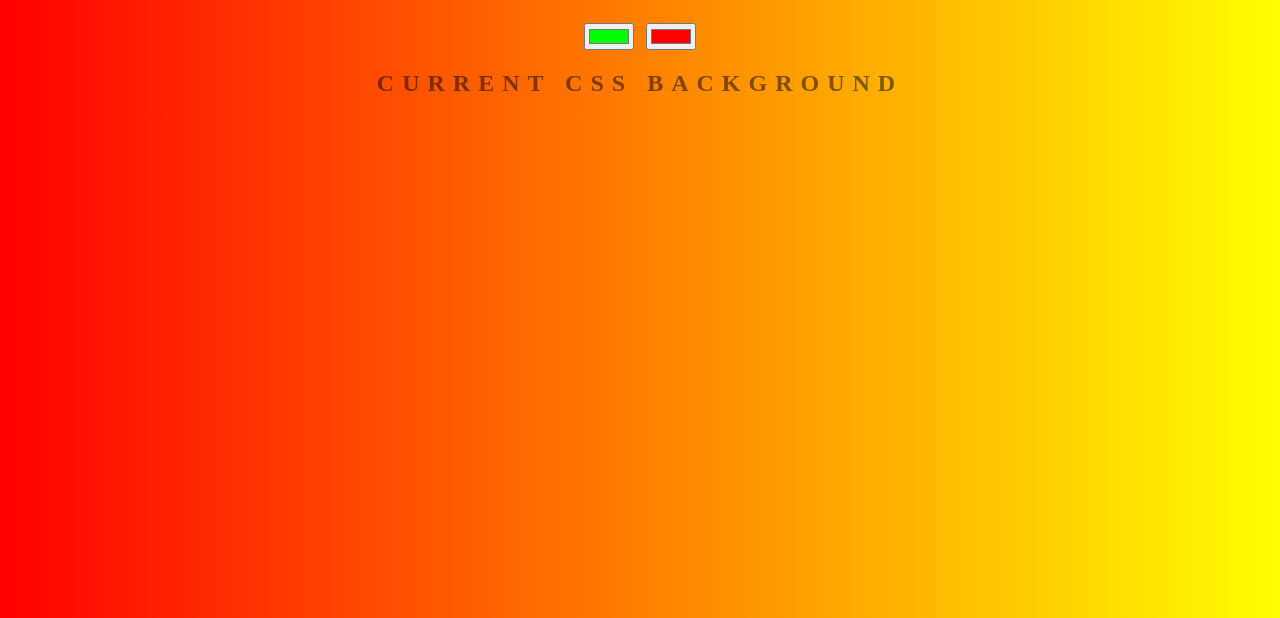
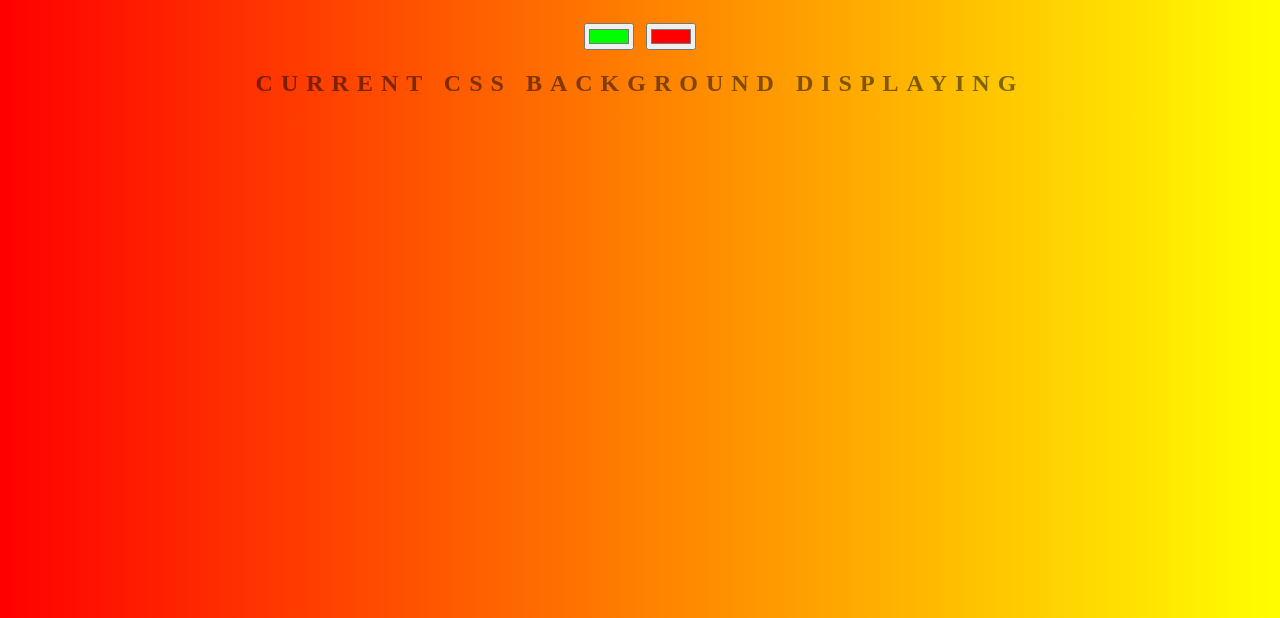
Before and after one commit to Sumitkumar3628/background-generator, a plain HTML site: page index.html in a window 1280 px wide. Shown: the part 182-800 px from the top of the page. Drawn offline with Linux system fonts and the light colour scheme.

Commit message:
added word display

```diff
--- a/index.html
+++ b/index.html
@@ -8,7 +8,7 @@
 	<h1>Background cool Generator</h1>
 	<input class="color1" type="color" name="color1" value="#00ff00">
 	<input class="color2" type="color" name="color2" value="#ff0000">
-	<h2>Current CSS Background</h2>
+	<h2>Current CSS Background displaying</h2>
 	<h3></h3>
 	<script type="text/javascript" src="script.js"></script>
 </body>
```
